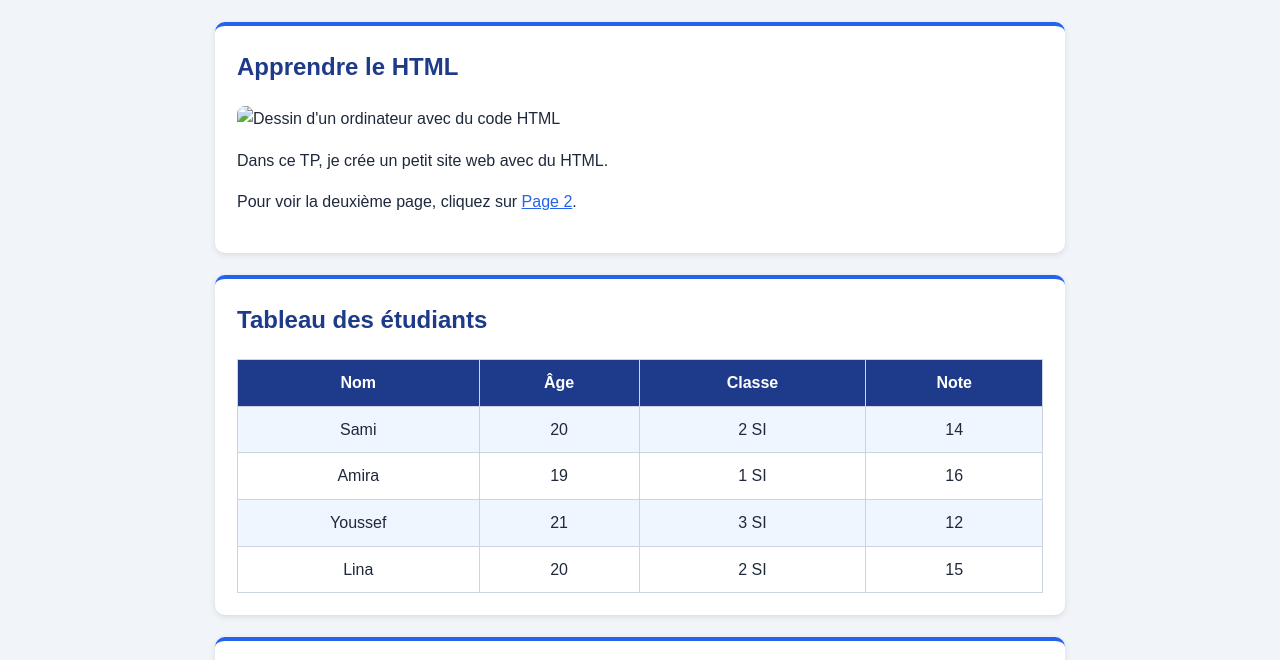
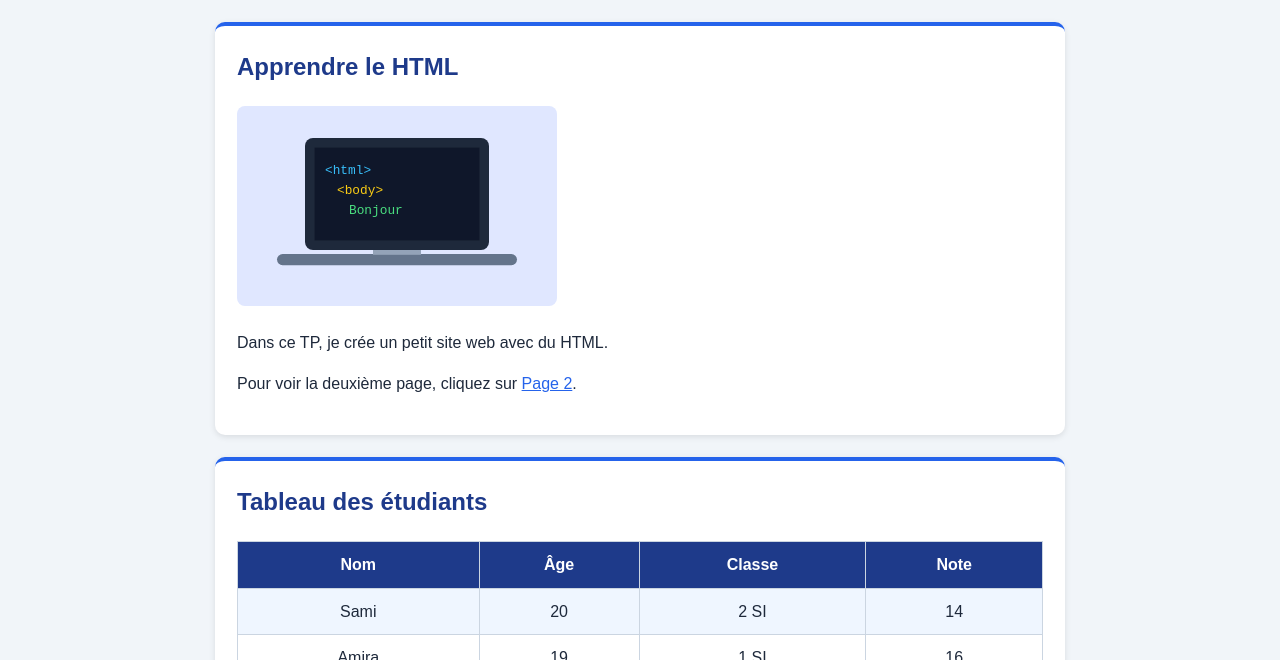
Before and after one commit to ali-bouzayen/HTML-TP, a plain HTML site: page index.html in a window 1280 px wide. Shown: the part 140-800 px from the top of the page. Drawn offline with Linux system fonts and the light colour scheme.

Commit message:
Update index.html

```diff
--- a/index.html
+++ b/index.html
@@ -45,7 +45,7 @@ footer { background: #1e3a8a; color: white; text-align: center; padding: 15px; }
 <!-- image 1 -->
 <section>
 <h2>Apprendre le HTML</h2>
-<img src="images/ordinateur.svg" alt="Dessin d'un ordinateur avec du code HTML" width="320">
+<img src="ordinateur.svg" alt="Dessin d'un ordinateur avec du code HTML" width="320">
 <p>Dans ce TP, je crée un petit site web avec du HTML.</p>
 <p>Pour voir la deuxième page, cliquez sur <a href="page2.html">Page 2</a>.</p>
 </section>
```
